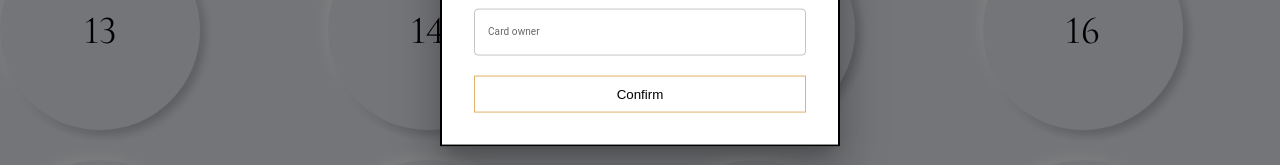
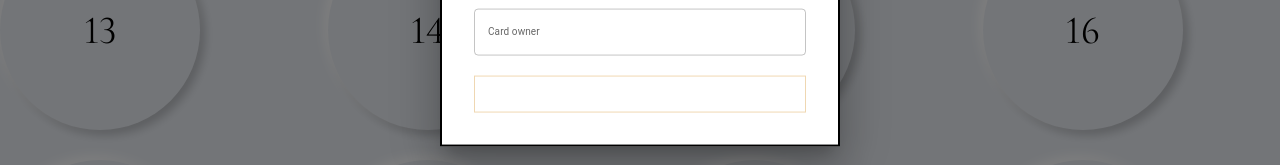
Before and after one commit to islom-sattorov/final-project, a React (Vite) app: page /reservation/reservation/hall in a window 1280 px wide. Both pictures are taken after a click on the button "10". Shown: the part 1584-1749 px from the top of the page. Built offline with nearby package versions, Linux system fonts and the light colour scheme.

Commit message:
can save func

```diff
--- a/src/Components/ReservePage/Hall.jsx
+++ b/src/Components/ReservePage/Hall.jsx
@@ -43,13 +43,26 @@ const Hall = () => {
     const onCreditCardNumberChanged = e => setCreditCardNumber(e.target.value);
 
     const onSaveBtnClicked = () => {
+        if (name, person, time, creditCardName, creditCardNumber, idElem, res) {
             dispatch(reserveTable({ id: idElem, name, person, time, reserve: res }));
             handleClose();
             setName('');
             setPerson('');
             setTime('');
             setIdElem(0);
+        } else {
+            return
+        }
     };
+
+    const canSave =
+        Boolean(name) &&
+        Boolean(person) &&
+        Boolean(time) &&
+        Boolean(creditCardName) &&
+        Boolean(creditCardNumber) &&
+        Boolean(idElem)
+    Boolean(res);
 
     const renderedHall = hall.map((item, idx) => {
         return (
@@ -102,7 +115,7 @@ const Hall = () => {
                             />
                             <TextField onChange={onCreditCardNameChanged} label='Credit card' type='number' />
                             <TextField onChange={onCreditCardNumberChanged} label='Card owner' type='text' />
-                            <button onClick={onSaveBtnClicked} type='button'>Confirm</button>
+                            <button disabled={!canSave} onClick={onSaveBtnClicked} type='button'>Confirm</button>
                         </div>
                     </Box>
                 </Modal>
```
Lines whose indentation alone changed are shown as unchanged.
